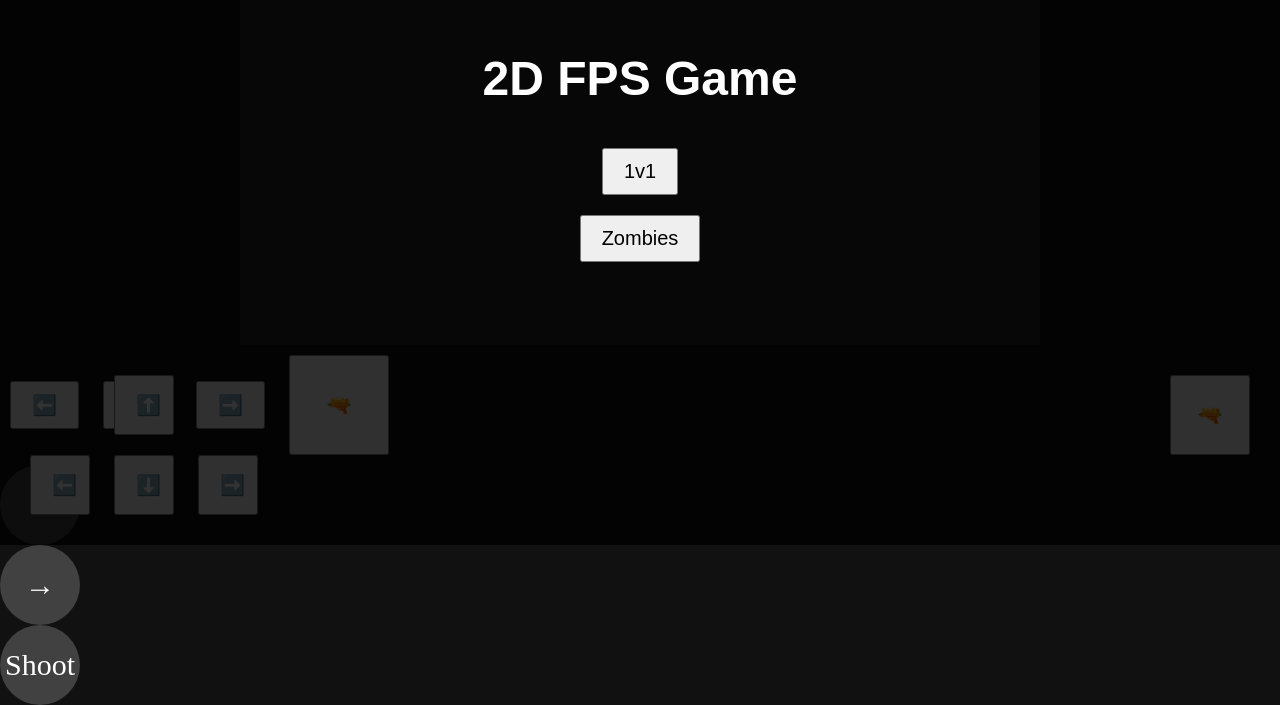
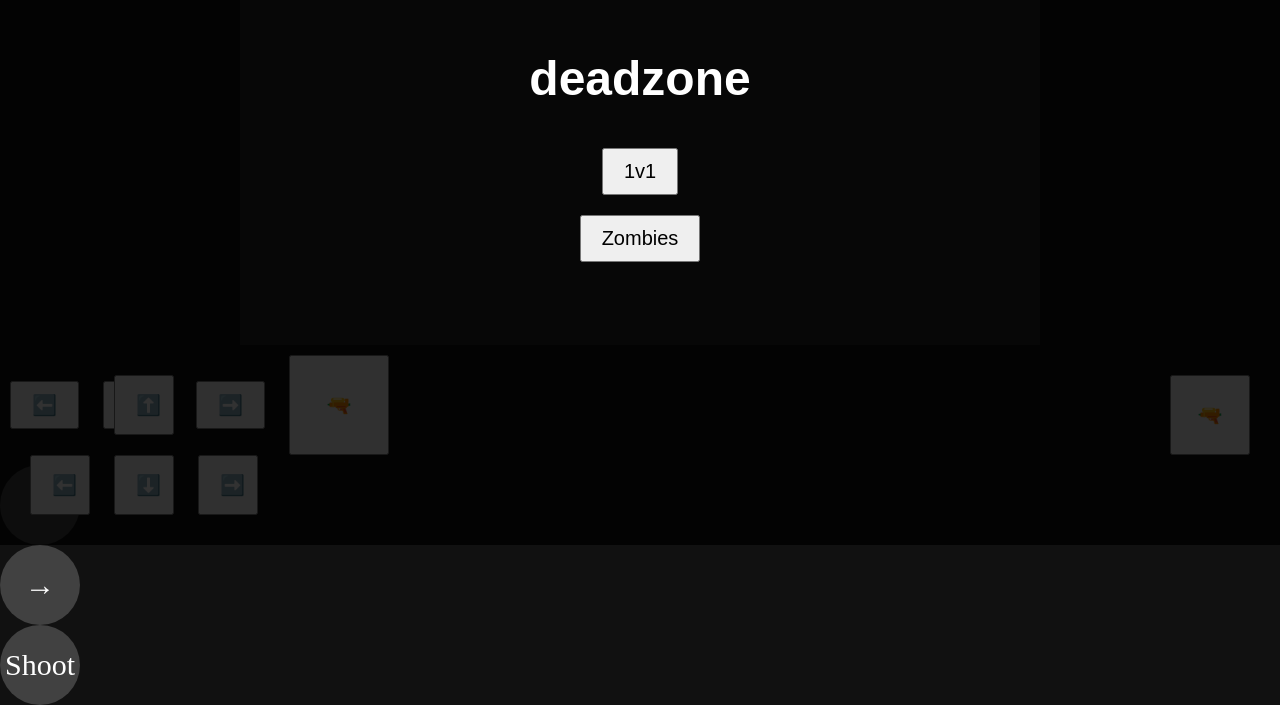
Before and after one commit to catnipjson/educationalgame, a plain HTML site: page index.html in a window 1280 px wide. Shown: the part 255-960 px from the top of the page. Drawn offline with Linux system fonts and the light colour scheme.

Commit message:
Update index.html

```diff
--- a/index.html
+++ b/index.html
@@ -1,7 +1,7 @@
 <!DOCTYPE html>
 <html>
 <head>
-  <title>dead corners</title>
+  <title>deadzone</title>
   <meta name="viewport" content="width=device-width, initial-scale=1.0">
   <style>
     html, body {
@@ -57,7 +57,7 @@
 </head>
 <body>
   <div id="menu">
-    <h1>2D FPS Game</h1>
+    <h1>deadzone</h1>
     <button onclick="startGame('1v1')">1v1</button>
     <button onclick="startGame('zombies')">Zombies</button>
   </div>
```
